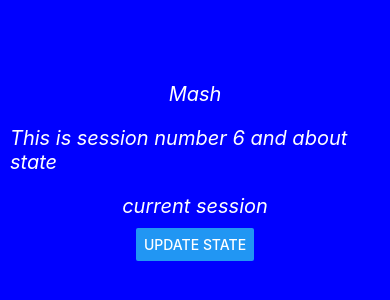
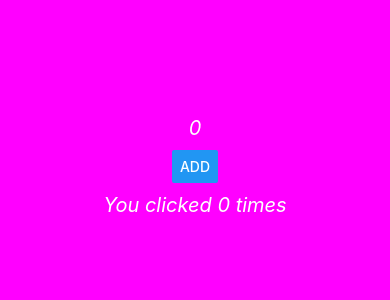
Before and after one commit to sherwood-codebender/React-Native-6Hours, a React Native app: screen / in a window 390 px wide. Shown: the part 256-556 px from the top of the page. Built offline with nearby package versions, Linux system fonts and the light colour scheme.

Commit message:
Counter time click

```diff
--- a/App.js
+++ b/App.js
@@ -1,45 +1,37 @@
-import React, { useState } from 'react';
-import {
-  StyleSheet,
-  View,
-  Text,
-  Button,
-} from 'react-native';
+import { StatusBar } from 'expo-status-bar';
+import React, {useState} from 'react';
+import { Button, Linking, StyleSheet, Text, View } from 'react-native';
+import { Colors } from 'react-native/Libraries/NewAppScreen';
 
-const App = () => {
-  const [name, setName] = useState('Mash')
-  const [session, setSession] = useState({ number: 6, title: 'state' })
+export default function App() {
+  const [counter, setCounter] = useState(0)
+  const [time_click, setTimeClick] = useState(0)
   const [current, setCurrent] = useState(true)
 
-  const onClickHandler = () => {
-    setName('Programming with Mash')
-    setSession({ number: 7, title: 'Style' })
-    setCurrent(false)
+  const onclickHandler = () => {
+    setCounter(counter + 5)
+    setTimeClick(time_click + 1)
   }
-
   return (
     <View style={styles.body}>
-      <Text style={styles.text}>{name}</Text>
-      <Text style={styles.text}>This is session number {session.number} and about {session.title}</Text>
-      <Text style={styles.text}>{current ? 'current session' : 'next session'}</Text>
-      <Button title='Update State' onPress={onClickHandler}></Button>
+      <Text style={styles.text}>{counter}</Text>
+      <Button title='Add' onPress={onclickHandler}></Button>
+      <Text style={styles.text}>You clicked {time_click} times</Text>
     </View>
   );
-};
+}
 
 const styles = StyleSheet.create({
   body: {
     flex: 1,
-    backgroundColor: '#0000ff',
+    backgroundColor: '#ff00ff',
     alignItems: 'center',
     justifyContent: 'center',
   },
   text: {
-    color: '#ffffff',
+    color: '#ffff',
     fontSize: 20,
     fontStyle: 'italic',
-    margin: 10,
-  },
+    margin:10,
+  }
 });
-
-export default App;
```
